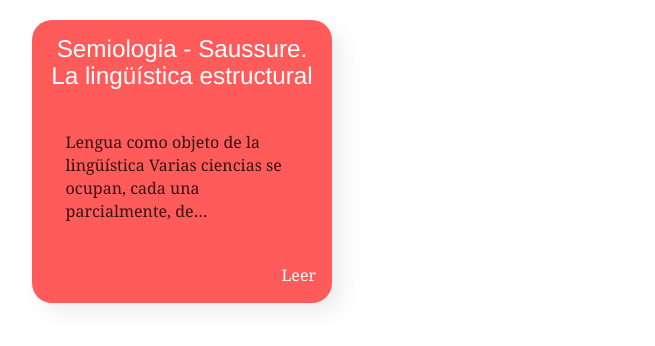
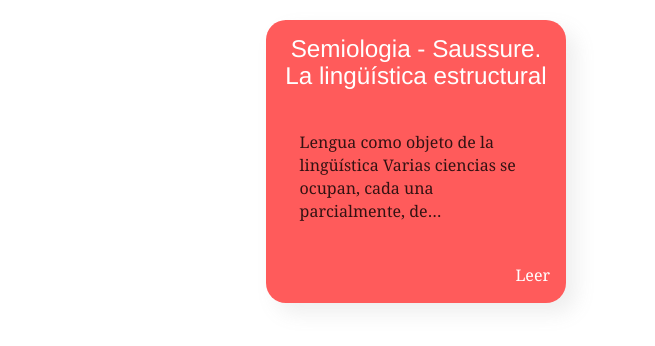
Before and after one commit to alancampora/psicologia, a Gatsby site: page / in a window 1280 px wide. Shown: the part 70-416 px from the top of the page, without its empty margins (224-879 px from the left). Built offline with nearby package versions, Linux system fonts and the light colour scheme; Gatsby itself is replaced by a stand-in of ours; some packages are replaced by stand-ins of ours.

Commit message:
style(home): card margin

```diff
--- a/src/components/card/styled.js
+++ b/src/components/card/styled.js
@@ -1,7 +1,7 @@
 import styled from 'styled-components';
 
 export const StyledWrapper = styled.div`
-	margin: 0 20%;
+	margin: 0 auto;
 	box-shadow: rgba(136, 136, 136, 0.14) 10px 10px 20px;
 	width: 300px;
 	background-color: #ff5b5b;
```
